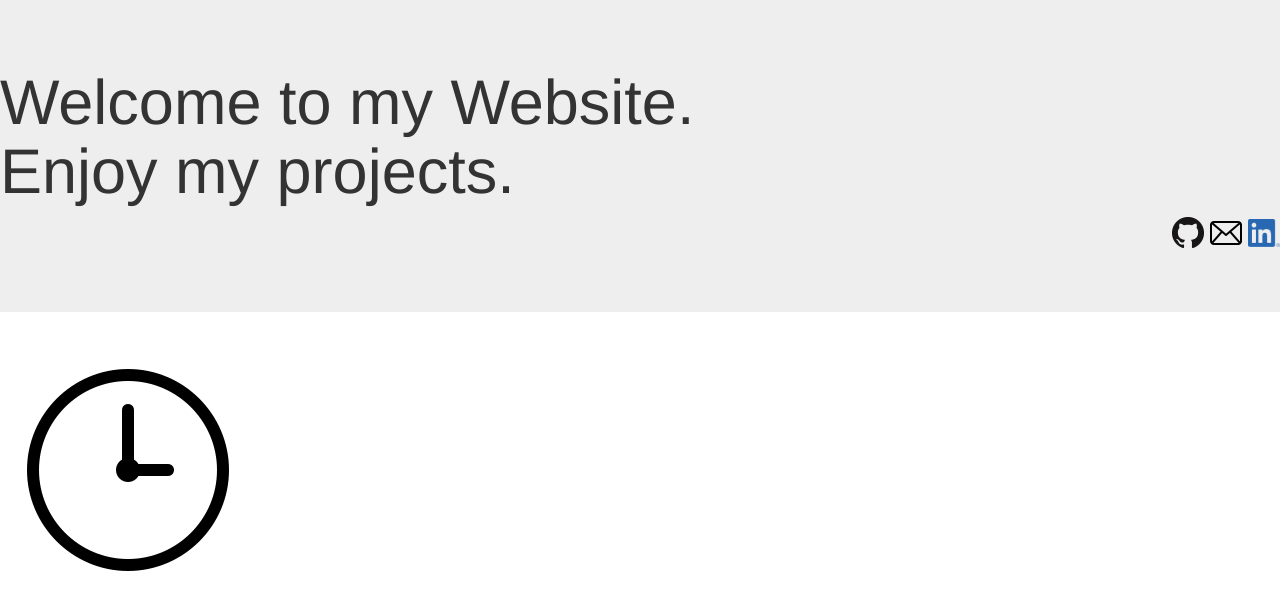
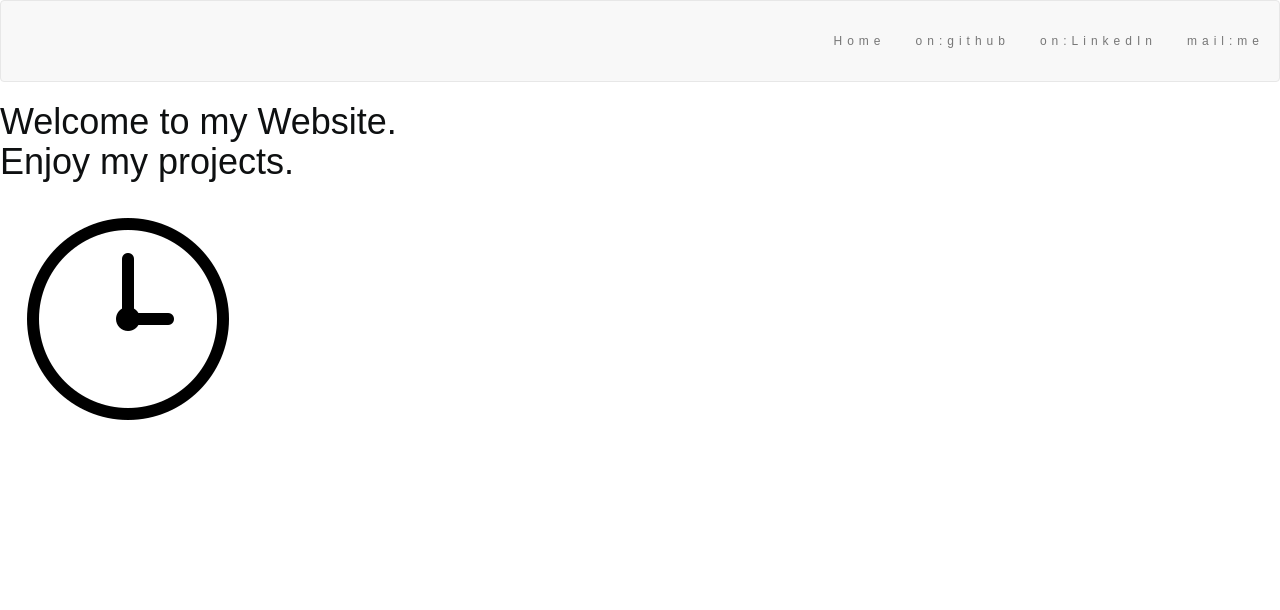
Before and after one commit to GabrielZirk/GabrielZirk.github.io, a PHP site: page / in a window 1280 px wide. Shown: the top 610 px of the page. Run offline with PHP 8.4, Linux system fonts and the light colour scheme.

Commit message:
30.11.20

```diff
--- a/index.html
+++ b/index.html
@@ -15,29 +15,29 @@
   <meta name="viewport" content="width=device-width, initial-scale=1">
 </head>
 
-<body>
-  <div class="jumbotron">
+<body class="body">
+
+  <header>
+    <nav class="navbar navbar-default">
+      <div class="container-fluid">
+        <ul class="nav navbar-nav navbar-right">
+          <li><a href="#">Home</a></li>
+          <li><a href="https://github.com/GabrielZirk" target="_blank">on:github</a></li>
+          <li><a href="https://www.linkedin.com/in/gabrielzirkovits" target="_blank">on:LinkedIn</a></li>
+          <li><a href="mailto:gabriel.zirkovits@gmail.com ?subject="Hey bro, I've a question :)">mail:me</a></li>
+        </ul>
+      </div>
+    </nav>
     <h1>Welcome to my Website.<br>Enjoy my projects.</h1>
+  </div>
+  </header>
 
-    <header>
-      <p class="topright">
-        <a href="https://github.com/GabrielZirk" target="_blank">
-          <img alt="github mark" src="img/githubmark1.png"></a>
-        <a href="mailto:gabriel.zirkovits@gmail.com" ?subject="Hey bro, I've a question :)">
-          <img alt="mail icon" src="img/mail_icon.png" width="32"></a>
-        <a href="https://www.linkedin.com/in/gabrielzirkovits" target="_blank">
-          <img alt="mail icon" src="img/linkedin_minilogo.png" width="32"></a>
-      </p>
-    </header>
-  </div>
   <div class="container"></div>
-    <img alt="clock" src="img/clock_icon.png"
-
-
+  <img alt="clock" src="img/clock_icon.png">
 </body>
 
-  <footer>
+<footer>
 
-  </footer>
+</footer>
 
 </html>
--- a/mainstyle.css
+++ b/mainstyle.css
@@ -1,5 +1,18 @@
 /* myStyle.css */
-.topright {
-    text-align:right;
-    vertical-align:bottom;
+.right {
+    text-align:right; ;
 }
+.body {
+    font: 20px Montserrat, sans-serif;
+    line-height: 1.8;
+    color: #0e1011;
+  }
+.navbar {
+ padding-top: 15px;
+padding-bottom: 15px;
+    border: 0;
+    border-radius: 0;
+    margin-bottom: 0;
+    font-size: 12px;
+    letter-spacing: 5px;
+  }
```
